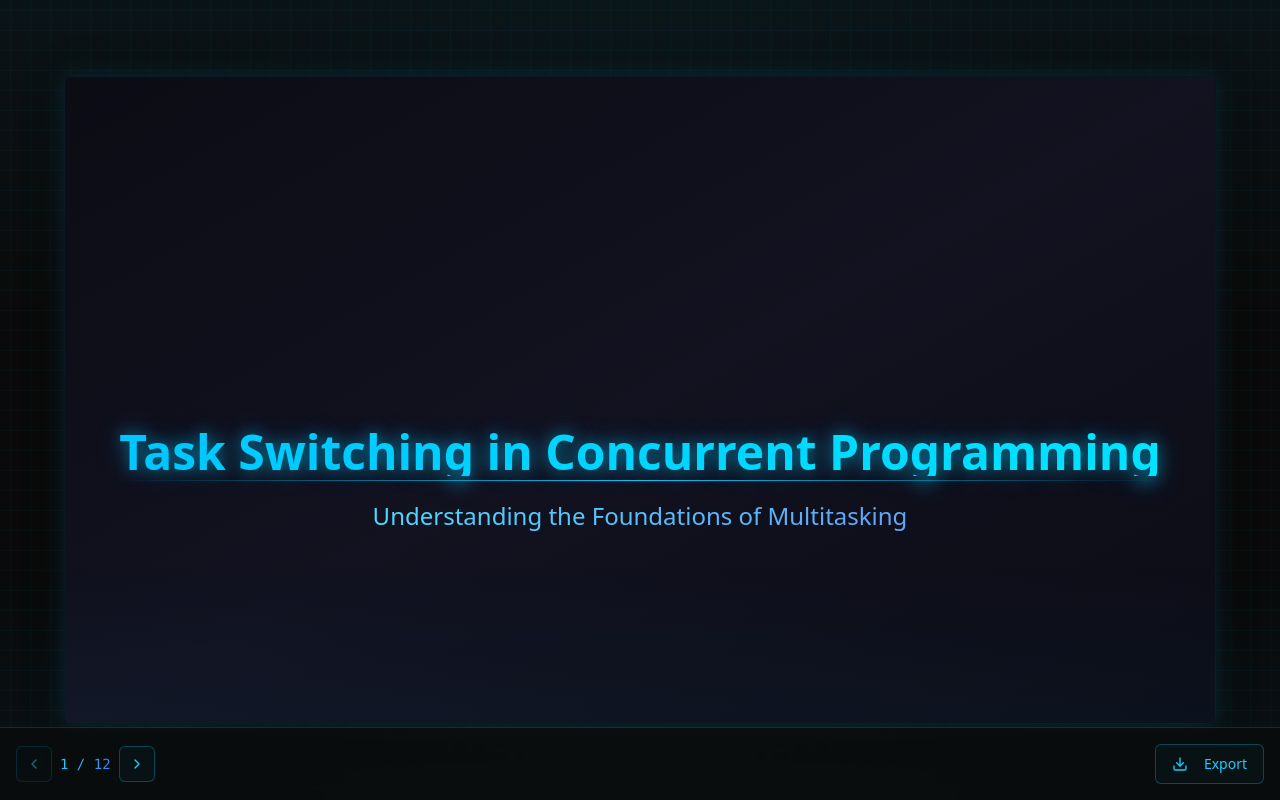
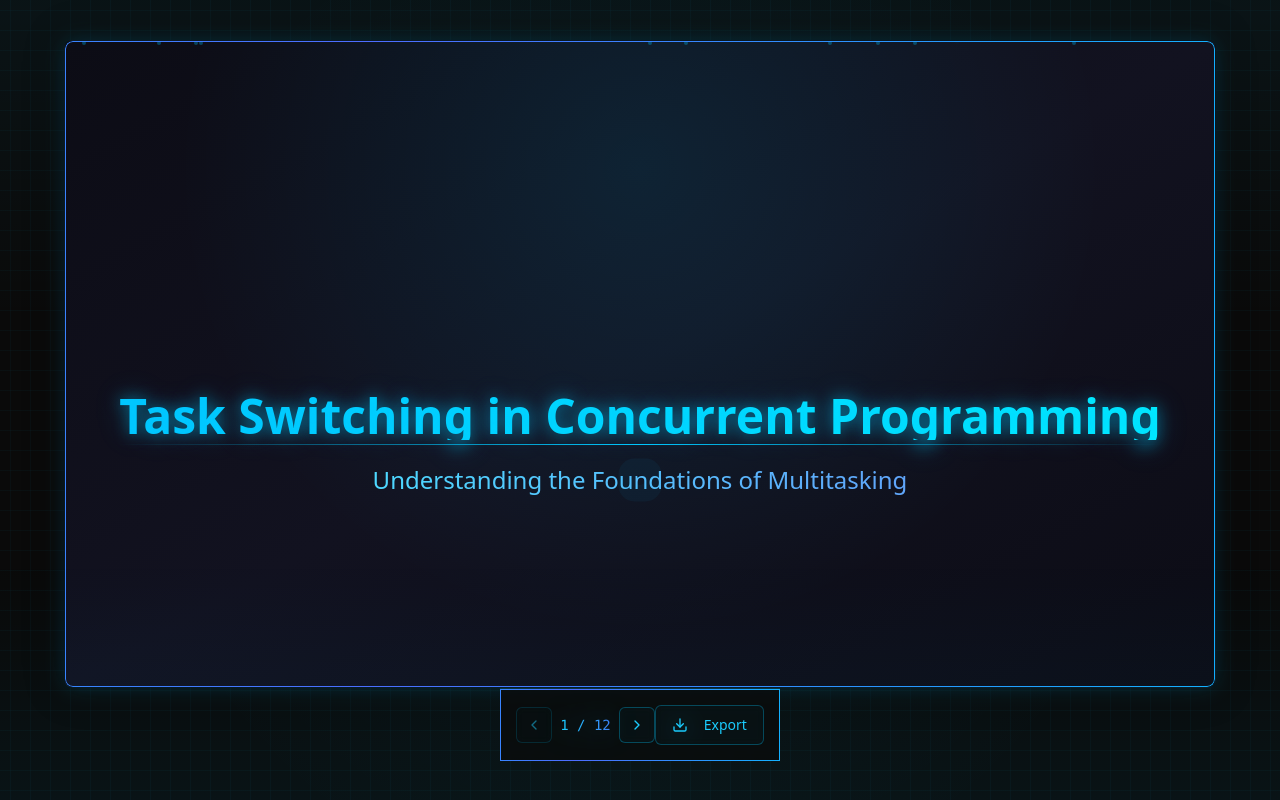
Before and after one commit to Ghilezan19/presentation-wizard-magic, a React (Vite) app: page / in a window 1280 px wide. Built offline with nearby package versions, Linux system fonts and the light colour scheme.

Commit message:
Add premium animations
Add animations to the presentation to enhance the user experience.

```diff
--- a/src/components/PresentationControls.tsx
+++ b/src/components/PresentationControls.tsx
@@ -19,7 +19,7 @@ const PresentationControls: React.FC<PresentationControlsProps> = ({
   onExport
 }) => {
   return (
-    <div className="presentation-controls fixed bottom-0 left-0 right-0 p-4 flex justify-between items-center z-10 backdrop-blur-md bg-black/40">
+    <div className="presentation-controls fixed bottom-0 left-0 right-0 p-4 flex justify-between items-center z-10 backdrop-blur-md bg-black/40 premium-border">
       <div className="flex items-center gap-2">
         <Button
           variant="outline"
@@ -32,7 +32,7 @@ const PresentationControls: React.FC<PresentationControlsProps> = ({
           <ChevronLeft className="h-5 w-5 relative z-10" />
         </Button>
 
-        <span className="text-sm text-transparent bg-gradient-to-r from-cyan-400 to-blue-500 bg-clip-text font-mono">
+        <span className="text-sm text-transparent bg-gradient-to-r from-cyan-400 to-blue-500 bg-clip-text font-mono premium-pulse">
           {currentSlide + 1} / {totalSlides}
         </span>
 
@@ -54,7 +54,7 @@ const PresentationControls: React.FC<PresentationControlsProps> = ({
         className="border-cyan-700 hover:bg-cyan-900/50 text-cyan-400 hover:text-cyan-300 transition-all duration-300 relative overflow-hidden group glass-button"
       >
         <span className="absolute inset-0 w-full h-full bg-cyan-900/20 transform translate-y-full group-hover:translate-y-0 transition-transform duration-300"></span>
-        <Download className="h-4 w-4 mr-2 relative z-10" />
+        <Download className="h-4 w-4 mr-2 relative z-10 premium-pulse" />
         <span className="relative z-10">Export</span>
       </Button>
     </div>
--- a/src/components/Slide.tsx
+++ b/src/components/Slide.tsx
@@ -11,6 +11,7 @@ interface SlideProps {
 const Slide: React.FC<SlideProps> = ({ title, visual, bulletPoints, isActive }) => {
   const [visible, setVisible] = useState(false);
   const [visibleBullets, setVisibleBullets] = useState<number[]>([]);
+  const [particles, setParticles] = useState<{id: number, left: string, delay: string}[]>([]);
 
   useEffect(() => {
     if (isActive) {
@@ -24,6 +25,15 @@ const Slide: React.FC<SlideProps> = ({ title, visual, bulletPoints, isActive })
         }, 300 + (index * 150));
       });
 
+      // Generate random particles
+      const newParticles = Array.from({ length: 15 }, (_, i) => ({
+        id: i,
+        left: `${Math.random() * 100}%`,
+        delay: `${Math.random() * 10}s`,
+      }));
+
+      setParticles(newParticles);
+
       return () => {
         bulletTimers.forEach(timer => clearTimeout(timer));
       };
@@ -36,14 +46,27 @@ const Slide: React.FC<SlideProps> = ({ title, visual, bulletPoints, isActive })
   if (!isActive) return null;
 
   return (
-    <div className="slide-container w-full h-full bg-gradient-to-br from-[#0c0c15] via-[#121220] to-[#0c0c15] rounded-lg p-6 animate-fade-in border border-cyan-900/30">
+    <div className="slide-container premium-slide-container w-full h-full bg-gradient-to-br from-[#0c0c15] via-[#121220] to-[#0c0c15] rounded-lg p-6 animate-fade-in border border-cyan-900/30 premium-border">
+      <div className="particle-container">
+        {particles.map((particle) => (
+          <div
+            key={particle.id}
+            className="particle"
+            style={{
+              left: particle.left,
+              animationDelay: particle.delay,
+            }}
+          />
+        ))}
+      </div>
+
       <h2 className="premium-title text-2xl font-bold mb-6 cyan-glow">{title}</h2>
 
       <div className="flex h-[calc(100%-3rem)]">
         {/* Left side - Visual */}
         <div className="visual-container w-1/2 pr-6 flex items-center justify-center">
           <div
-            className={`w-full max-w-md svg-icon ${visible ? 'opacity-100 scale-100' : 'opacity-0 scale-95'}`}
+            className={`w-full max-w-md svg-icon premium-float premium-pulse ${visible ? 'opacity-100 scale-100' : 'opacity-0 scale-95'}`}
             style={{ transition: 'all 0.5s ease-out' }}
           >
             {visual}
@@ -56,7 +79,7 @@ const Slide: React.FC<SlideProps> = ({ title, visual, bulletPoints, isActive })
             {bulletPoints.map((point, index) => (
               <li
                 key={index}
-                className={`bullet-point text-lg text-gray-200 ${visibleBullets.includes(index) ? 'opacity-100' : 'opacity-0'}`}
+                className={`bullet-point text-lg text-gray-200 ripple-effect ${visibleBullets.includes(index) ? 'opacity-100' : 'opacity-0'}`}
                 style={{
                   transition: 'all 0.5s cubic-bezier(0.34, 1.56, 0.64, 1)',
                   transitionDelay: `${index * 0.15}s`
--- a/src/components/TitleSlide.tsx
+++ b/src/components/TitleSlide.tsx
@@ -11,6 +11,7 @@ const TitleSlide: React.FC<TitleSlideProps> = ({ title, subtitle, isActive }) =>
   const [iconVisible, setIconVisible] = useState(false);
   const [titleVisible, setTitleVisible] = useState(false);
   const [subtitleVisible, setSubtitleVisible] = useState(false);
+  const [particles, setParticles] = useState<{id: number, left: string, delay: string}[]>([]);
 
   useEffect(() => {
     if (isActive) {
@@ -23,6 +24,15 @@ const TitleSlide: React.FC<TitleSlideProps> = ({ title, subtitle, isActive }) =>
       const titleTimer = setTimeout(() => setTitleVisible(true), 800);
       const subtitleTimer = setTimeout(() => setSubtitleVisible(true), 1200);
 
+      // Generate random particles
+      const newParticles = Array.from({ length: 20 }, (_, i) => ({
+        id: i,
+        left: `${Math.random() * 100}%`,
+        delay: `${Math.random() * 10}s`,
+      }));
+
+      setParticles(newParticles);
+
       return () => {
         clearTimeout(iconTimer);
         clearTimeout(titleTimer);
@@ -34,9 +44,22 @@ const TitleSlide: React.FC<TitleSlideProps> = ({ title, subtitle, isActive }) =>
   if (!isActive) return null;
 
   return (
-    <div className="slide-container w-full h-full bg-gradient-to-br from-[#0c0c15] via-[#121220] to-[#0c0c15] rounded-lg p-6 flex flex-col items-center justify-center border border-cyan-900/30">
+    <div className="slide-container premium-slide-container w-full h-full bg-gradient-to-br from-[#0c0c15] via-[#121220] to-[#0c0c15] rounded-lg p-6 flex flex-col items-center justify-center border border-cyan-900/30 premium-border">
+      <div className="particle-container">
+        {particles.map((particle) => (
+          <div
+            key={particle.id}
+            className="particle"
+            style={{
+              left: particle.left,
+              animationDelay: particle.delay,
+            }}
+          />
+        ))}
+      </div>
+
       <div
-        className={`mb-8 svg-icon ${iconVisible ? 'opacity-100 scale-100' : 'opacity-0 scale-90'}`}
+        className={`mb-8 svg-icon premium-float premium-pulse ${iconVisible ? 'opacity-100 scale-100' : 'opacity-0 scale-90'}`}
         style={{ transition: 'all 0.8s cubic-bezier(0.34, 1.56, 0.64, 1)' }}
       >
         <svg className="w-32 h-32 text-transparent bg-gradient-to-br from-cyan-400 to-blue-600 bg-clip-text" xmlns="http://www.w3.org/2000/svg" viewBox="0 0 24 24" fill="none" stroke="currentColor" strokeWidth="1.5" strokeLinecap="round" strokeLinejoin="round">
@@ -59,7 +82,7 @@ const TitleSlide: React.FC<TitleSlideProps> = ({ title, subtitle, isActive }) =>
 
       {subtitle && (
         <p
-          className={`text-xl md:text-2xl text-transparent bg-gradient-to-r from-cyan-300 to-blue-400 bg-clip-text ${subtitleVisible ? 'opacity-100 transform-none' : 'opacity-0 translate-y-4'}`}
+          className={`text-xl md:text-2xl text-transparent bg-gradient-to-r from-cyan-300 to-blue-400 bg-clip-text ripple-effect ${subtitleVisible ? 'opacity-100 transform-none' : 'opacity-0 translate-y-4'}`}
           style={{ transition: 'all 0.8s cubic-bezier(0.34, 1.56, 0.64, 1)' }}
         >
           {subtitle}
--- a/src/index.css
+++ b/src/index.css
@@ -1,3 +1,4 @@
+
 @tailwind base;
 @tailwind components;
 @tailwind utilities;
@@ -257,3 +258,103 @@
   height: 1px;
   background: linear-gradient(90deg, transparent, #00c8ff, transparent);
 }
+
+/* New premium animations */
+@keyframes float {
+  0%, 100% { transform: translateY(0); }
+  50% { transform: translateY(-10px); }
+}
+
+@keyframes pulse-glow {
+  0%, 100% { filter: drop-shadow(0 0 5px rgba(0, 200, 255, 0.3)); }
+  50% { filter: drop-shadow(0 0 15px rgba(0, 200, 255, 0.7)); }
+}
+
+@keyframes border-flow {
+  0% { background-position: 0% 50%; }
+  50% { background-position: 100% 50%; }
+  100% { background-position: 0% 50%; }
+}
+
+@keyframes ripple {
+  0% { box-shadow: 0 0 0 0 rgba(0, 200, 255, 0.3); }
+  100% { box-shadow: 0 0 0 20px rgba(0, 200, 255, 0); }
+}
+
+@keyframes particle-float {
+  0% { transform: translateY(0) rotate(0deg); opacity: 0; }
+  50% { opacity: 1; }
+  100% { transform: translateY(-50px) rotate(360deg); opacity: 0; }
+}
+
+.premium-float {
+  animation: float 6s ease-in-out infinite;
+}
+
+.premium-pulse {
+  animation: pulse-glow 4s ease-in-out infinite;
+}
+
+.premium-border {
+  position: relative;
+}
+
+.premium-border::after {
+  content: '';
+  position: absolute;
+  inset: 0;
+  padding: 1px;
+  border-radius: inherit;
+  background: linear-gradient(90deg, #00c8ff, #4d6cff, #00c8ff);
+  background-size: 200% 100%;
+  -webkit-mask: linear-gradient(#fff 0 0) content-box, linear-gradient(#fff 0 0);
+  mask: linear-gradient(#fff 0 0) content-box, linear-gradient(#fff 0 0);
+  -webkit-mask-composite: xor;
+  mask-composite: exclude;
+  animation: border-flow 4s linear infinite;
+}
+
+.premium-slide-container {
+  position: relative;
+}
+
+.premium-slide-container::before {
+  content: '';
+  position: absolute;
+  inset: 0;
+  background: radial-gradient(circle at 50% 20%, rgba(0, 200, 255, 0.1), transparent 60%);
+  z-index: -1;
+}
+
+.particle-container {
+  position: absolute;
+  width: 100%;
+  height: 100%;
+  overflow: hidden;
+  z-index: -1;
+}
+
+.particle {
+  position: absolute;
+  width: 4px;
+  height: 4px;
+  background-color: rgba(0, 200, 255, 0.3);
+  border-radius: 50%;
+  animation: particle-float 10s linear infinite;
+}
+
+.ripple-effect {
+  position: relative;
+}
+
+.ripple-effect::after {
+  content: '';
+  position: absolute;
+  top: 50%;
+  left: 50%;
+  width: 10px;
+  height: 10px;
+  border-radius: 50%;
+  transform: translate(-50%, -50%);
+  animation: ripple 3s linear infinite;
+}
```
